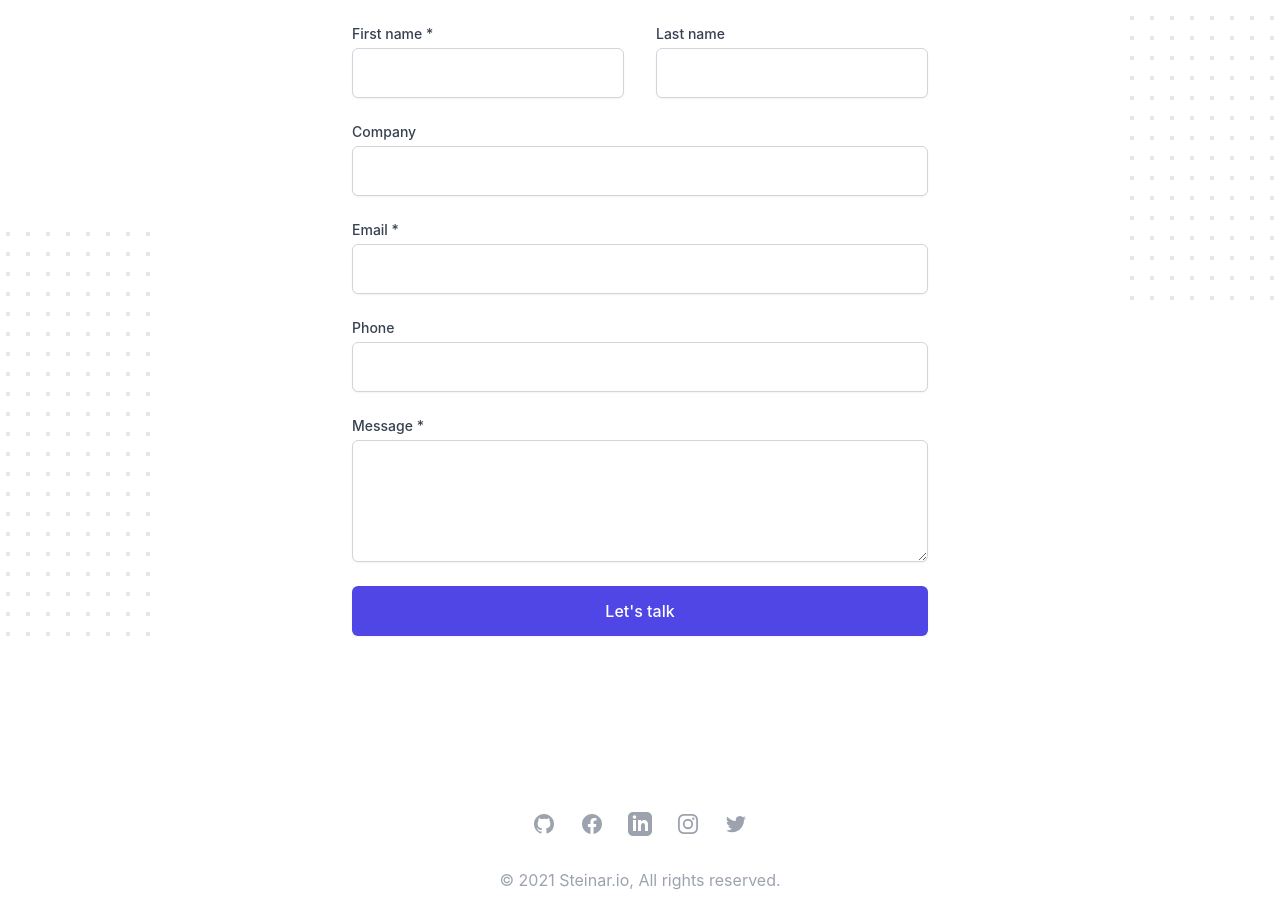
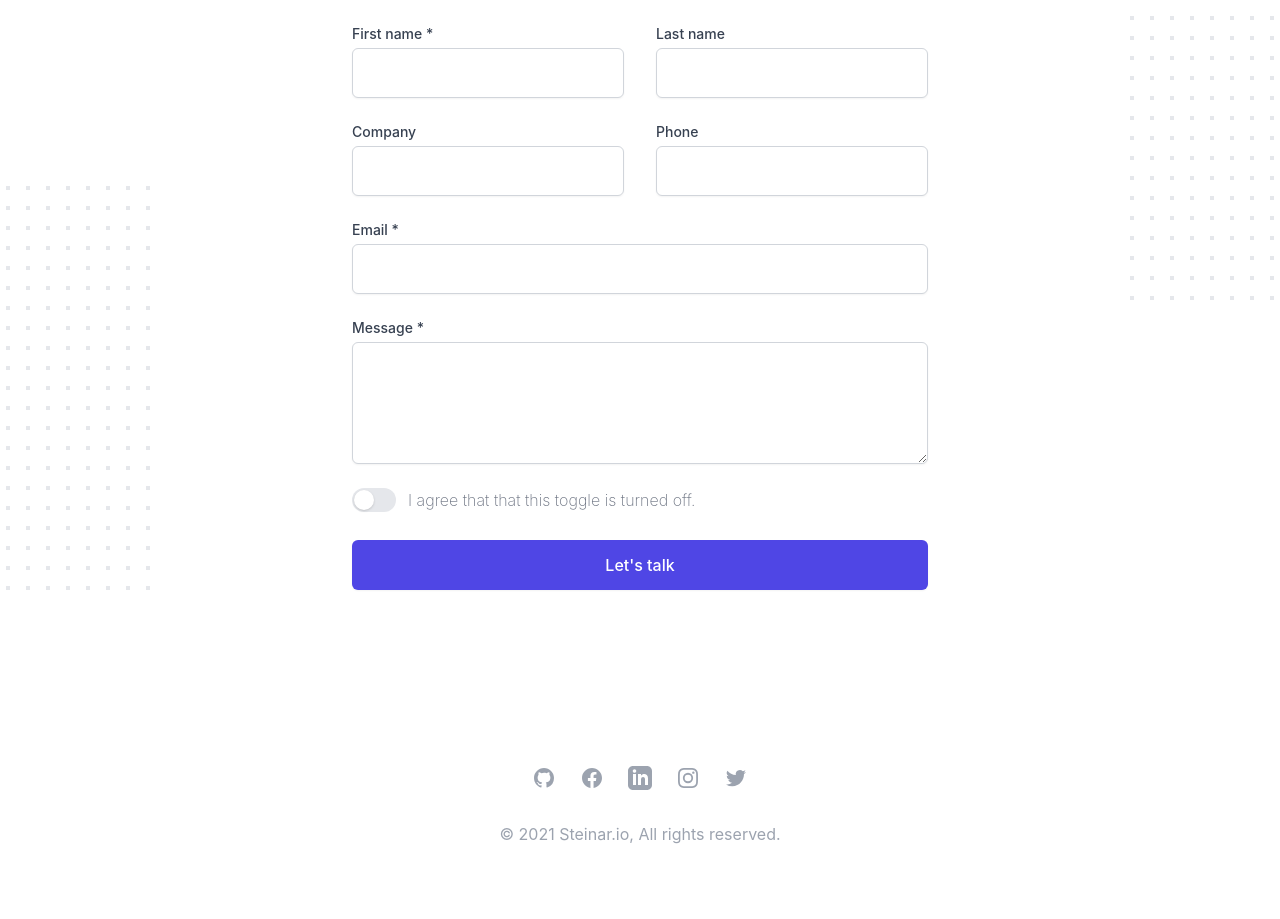
Before and after one commit to steinarbragi/steinario, a Next.js app: page / in a window 1280 px wide. Shown: the part 1680-2599 px from the top of the page. After the commit the page ends 2574 px from the top, so only its background shows below. Built offline with nearby package versions, Linux system fonts and the light colour scheme.

Commit message:
added a dumb toggle to the form

```diff
--- a/components/sections/contact.tsx
+++ b/components/sections/contact.tsx
@@ -1,6 +1,7 @@
 /* eslint-disable react/jsx-props-no-spreading */
 import React, { useState } from 'react';
 import { useFormik } from 'formik';
+import { Switch } from '@headlessui/react';
 import contactValidation from '../../utils/contactValidation';
 import emailjs from 'emailjs-com';
 import BackgroundPattern from '../decoration/backgroundPattern';
@@ -18,6 +19,10 @@ type ValidatedFieldProps = {
   fieldProps: any;
   textarea?: boolean;
 };
+
+function classNames(...classes: string[]) {
+  return classes.filter(Boolean).join(' ');
+}
 
 const ValidatedField = ({
   touched,
@@ -54,6 +59,7 @@ const ValidatedField = ({
 };
 
 function ContactForm() {
+  const [agreed, setAgreed] = useState(false);
   const [success, setSuccess] = useState(false);
   const formik = useFormik({
     initialValues: {
@@ -131,13 +137,22 @@ function ContactForm() {
             fieldProps={formik.getFieldProps('lastName')}
           />
 
-          <div className="sm:col-span-2">
+          <div className="sm:col-span-1">
             <ValidatedField
               touched={formik.touched.company}
               errors={formik.errors.company}
               fieldName={'company'}
               label="Company"
               fieldProps={formik.getFieldProps('company')}
+            />
+          </div>
+          <div className="sm:col-span-1">
+            <ValidatedField
+              touched={formik.touched.phone}
+              errors={formik.errors.phone}
+              fieldName={'phone'}
+              label="Phone"
+              fieldProps={formik.getFieldProps('phone')}
             />
           </div>
           <div className="sm:col-span-2">
@@ -149,15 +164,7 @@ function ContactForm() {
               fieldProps={formik.getFieldProps('email')}
             />
           </div>
-          <div className="sm:col-span-2">
-            <ValidatedField
-              touched={formik.touched.phone}
-              errors={formik.errors.phone}
-              fieldName={'phone'}
-              label="Phone"
-              fieldProps={formik.getFieldProps('phone')}
-            />
-          </div>
+
           <div className="sm:col-span-2">
             <ValidatedField
               touched={formik.touched.message}
@@ -167,6 +174,36 @@ function ContactForm() {
               textarea
               fieldProps={formik.getFieldProps('message')}
             />
+          </div>
+          <div className="sm:col-span-2">
+            <div className="flex items-start">
+              <div className="flex-shrink-0">
+                <Switch
+                  checked={agreed}
+                  onChange={setAgreed}
+                  className={classNames(
+                    agreed ? 'bg-indigo-600' : 'bg-gray-200',
+                    'relative inline-flex flex-shrink-0 h-6 w-11 border-2 border-transparent rounded-full cursor-pointer transition-colors ease-in-out duration-200 focus:outline-none focus:ring-2 focus:ring-offset-2 focus:ring-indigo-500'
+                  )}
+                >
+                  <span className="sr-only">Agree to policies</span>
+                  <span
+                    aria-hidden="true"
+                    className={classNames(
+                      agreed ? 'translate-x-5' : 'translate-x-0',
+                      'inline-block h-5 w-5 rounded-full bg-white shadow transform ring-0 transition ease-in-out duration-200'
+                    )}
+                  />
+                </Switch>
+              </div>
+              <div className="ml-3">
+                <p className="text-gray-500 font-extralight text-base">
+                  {`I agree that that this toggle is turned ${
+                    agreed ? 'on' : 'off'
+                  }.`}
+                </p>
+              </div>
+            </div>
           </div>
           <div className="sm:col-span-2">
             <button
```
